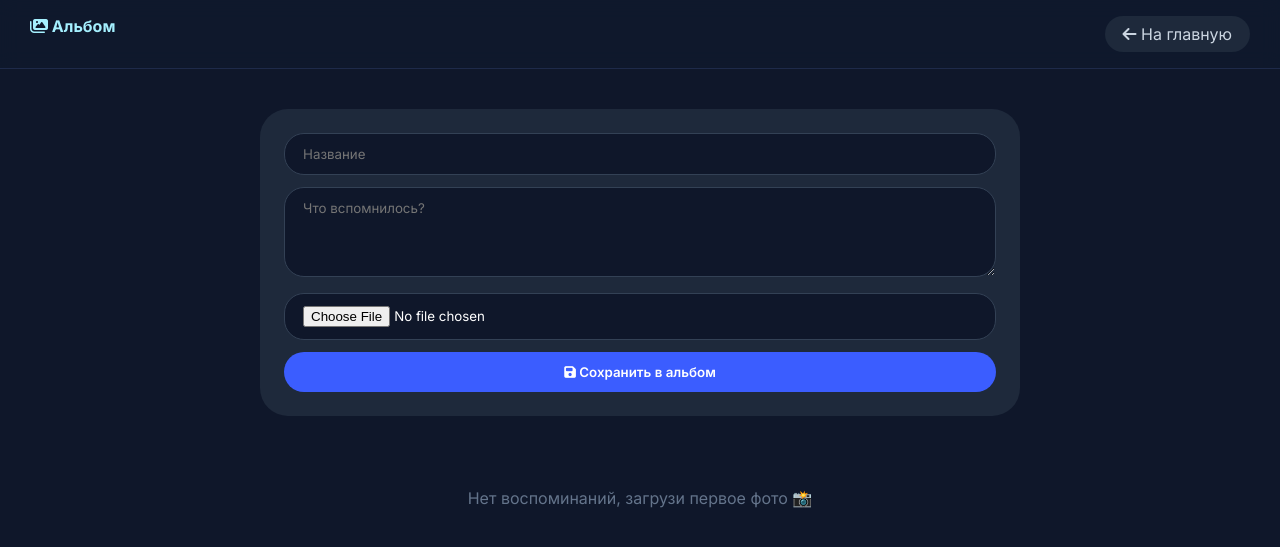
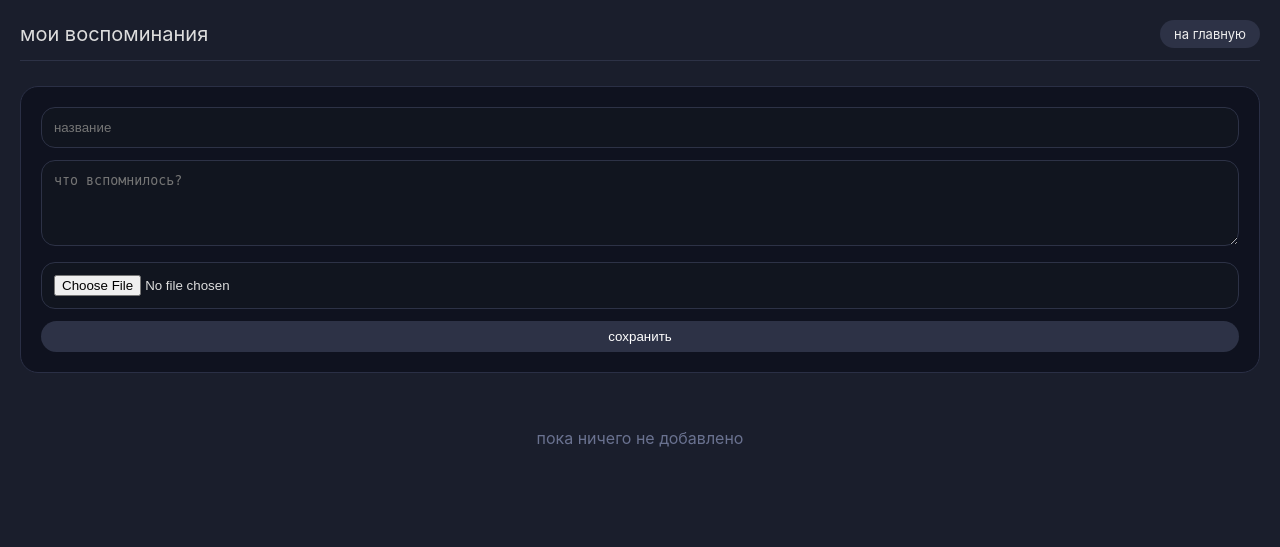
Before and after one commit to artemaas76/praktica_sait, a Flask app: page /memories in a window 1280 px wide. Shown: the top 547 px of the page. Run offline with Flask 3, Linux system fonts and the light colour scheme; a user stored in the database is signed in; data that the repository does not hold is empty.

Commit message:
Update memories.html

```diff
--- a/templates/memories.html
+++ b/templates/memories.html
@@ -2,54 +2,47 @@
 <html lang="ru">
 <head>
     <meta charset="UTF-8">
-    <title>Фотоальбом</title>
-    <link href="https://fonts.googleapis.com/css2?family=Inter:opsz,wght@14..32,300;14..32,400;14..32,500;14..32,600;14..32,700&display=swap" rel="stylesheet">
-    <link rel="stylesheet" href="https://cdnjs.cloudflare.com/ajax/libs/font-awesome/6.4.0/css/all.min.css">
+    <title>мои воспоминания</title>
     <style>
-        * { margin: 0; padding: 0; box-sizing: border-box; font-family: 'Inter', sans-serif; }
-        body { background: #0F172A; }
-        .top-bar { background: rgba(15,25,45,0.8); backdrop-filter: blur(10px); padding: 16px 30px; display: flex; justify-content: space-between; border-bottom: 1px solid #1E2A4A; }
-        .logo { color: #A5F0FF; font-weight: 700; }
-        .back-btn { color: #CBD5E1; text-decoration: none; background: #1E293B; padding: 8px 18px; border-radius: 40px; }
-        .container { max-width: 800px; margin: 40px auto; padding: 0 20px; }
-        .form-card { background: #1E293B; border-radius: 28px; padding: 24px; margin-bottom: 32px; }
-        .form-card input, .form-card textarea { width: 100%; background: #0F172A; border: 1px solid #334155; border-radius: 20px; padding: 12px 18px; margin-bottom: 12px; color: white; }
-        .form-card button { background: #3B5DFF; border: none; border-radius: 40px; padding: 12px; width: 100%; color: white; font-weight: 600; cursor: pointer; }
-        .memory-card { background: #1E293B; border-radius: 24px; margin-bottom: 24px; overflow: hidden; border: 1px solid #2D3A5E; }
-        .memory-card img { width: 100%; max-height: 300px; object-fit: cover; }
-        .memory-content { padding: 20px; }
-        .memory-title { font-weight: 700; color: #F1F5F9; font-size: 18px; margin-bottom: 8px; }
-        .memory-date { font-size: 11px; color: #6C8CFF; margin-bottom: 12px; }
-        .delete-link { color: #F87171; text-decoration: none; float: right; }
+        * { margin: 0; padding: 0; box-sizing: border-box; }
+        body { background: #1a1e2c; font-family: -apple-system, BlinkMacSystemFont, 'Segoe UI', Roboto, sans-serif; color: #ddd; padding: 20px; }
+        .top { display: flex; justify-content: space-between; align-items: center; border-bottom: 1px solid #2d3246; padding-bottom: 12px; margin-bottom: 25px; }
+        .back { background: #2d3246; padding: 6px 14px; border-radius: 20px; text-decoration: none; color: #eee; font-size: 13px; }
+        .form-card { background: #0f121f; border: 1px solid #2a2f45; border-radius: 18px; padding: 20px; margin-bottom: 25px; }
+        input, textarea { width: 100%; background: #11151f; border: 1px solid #2d3246; border-radius: 14px; padding: 12px; color: #ddd; margin-bottom: 12px; }
+        button { background: #2d3246; border: none; padding: 8px 20px; border-radius: 30px; color: white; width: 100%; cursor: pointer; }
+        .memory { background: #0f121f; border: 1px solid #2a2f45; border-radius: 16px; padding: 16px; margin-bottom: 16px; }
+        .memory img { max-width: 100%; border-radius: 12px; margin-top: 10px; }
+        .memory h4 { margin-bottom: 6px; }
+        .memory-date { font-size: 11px; color: #6a7290; margin-bottom: 10px; }
+        .del-memory { float: right; color: #c97a7a; text-decoration: none; font-size: 13px; }
     </style>
 </head>
 <body>
-    <div class="top-bar">
-        <div class="logo"><i class="fas fa-images"></i> Альбом</div>
-        <a href="/" class="back-btn"><i class="fas fa-arrow-left"></i> На главную</a>
+<div class="top">
+    <div style="font-size: 20px;">мои воспоминания</div>
+    <a href="/" class="back">на главную</a>
 </div>
-    <div class="container">
+
 <div class="form-card">
     <form method="POST" action="/add_memory" enctype="multipart/form-data">
-                <input type="text" name="title" placeholder="Название" required>
-                <textarea rows="4" name="content" placeholder="Что вспомнилось?"></textarea>
+        <input type="text" name="title" placeholder="название" required>
+        <textarea rows="4" name="content" placeholder="что вспомнилось?"></textarea>
         <input type="file" name="image" accept="image/*">
-                <button type="submit"><i class="fas fa-save"></i> Сохранить в альбом</button>
+        <button type="submit">сохранить</button>
     </form>
 </div>
+
 {% for memory in memories %}
-        <div class="memory-card">
-            <a href="/delete_memory/{{ memory[0] }}" class="delete-link" onclick="return confirm('Удалить воспоминание?')">🗑️</a>
+<div class="memory">
+    <a href="/delete_memory/{{ memory[0] }}" class="del-memory" onclick="return confirm('удалить воспоминание?')">✖ удалить</a>
+    <h4>{{ memory[2] }}</h4>
+    <div class="memory-date">{{ memory[5] }}</div>
+    <div>{{ memory[3] }}</div>
     {% if memory[4] %}<img src="/static/uploads/{{ memory[4] }}">{% endif %}
-            <div class="memory-content">
-                <div class="memory-title">{{ memory[2] }}</div>
-                <div class="memory-date">{{ memory[5] }}</div>
-                <div style="color:#CBD5E1;">{{ memory[3] }}</div>
-            </div>
 </div>
 {% else %}
-        <div style="text-align:center; color:#64748B; padding:40px;">Нет воспоминаний, загрузи первое фото 📸</div>
+<div style="text-align:center; color:#6a7290; padding:30px;">пока ничего не добавлено</div>
 {% endfor %}
-    </div>
 </body>
 </html>
```
Lines whose indentation alone changed are shown as unchanged.
